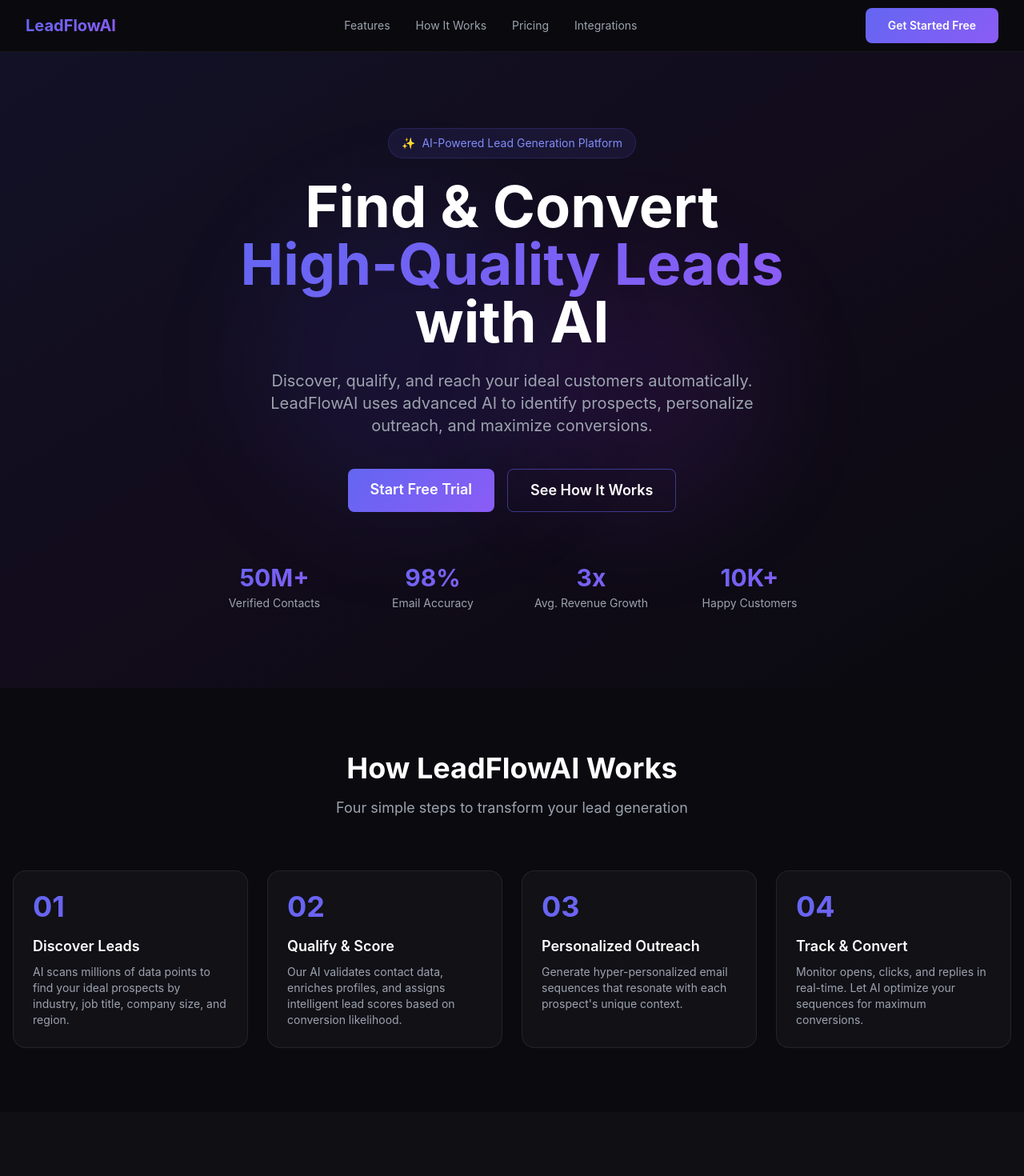
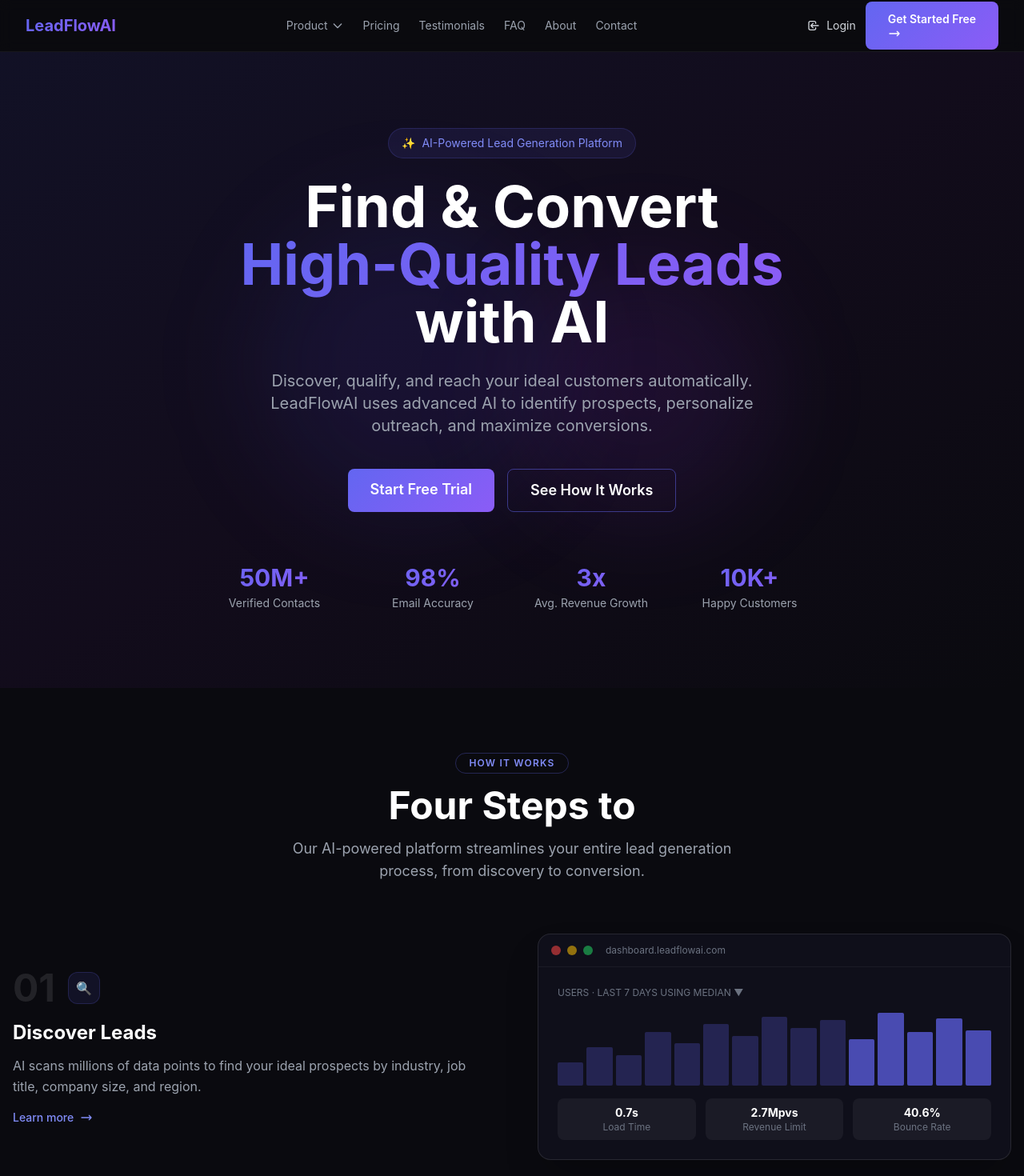
Before and after one commit to Rintu-chowdory/leadflowai, a React (Vite) app: page / in a window 1280 px wide. Shown: the top 1470 px of the page at 80% size. Built offline with nearby package versions, Linux system fonts and the light colour scheme.

Commit message:
feat: update navbar to match template + mobile-responsive How It Works section

```diff
--- a/src/components/Navbar.jsx
+++ b/src/components/Navbar.jsx
@@ -3,31 +3,80 @@
 
 export default function Navbar() {
   const [open, setOpen] = useState(false)
+  const [productOpen, setProductOpen] = useState(false)
+
   return (
     <nav className="fixed top-0 w-full z-50 bg-[#0a0a0f]/90 backdrop-blur border-b border-white/5">
       <div className="max-w-7xl mx-auto px-4 sm:px-6 lg:px-8">
         <div className="flex items-center justify-between h-16">
-          <Link to="/" className="text-xl font-bold gradient-text">LeadFlowAI</Link>
-          <div className="hidden md:flex items-center space-x-8">
-            <a href="#features" className="text-gray-400 hover:text-white transition-colors text-sm">Features</a>
-            <a href="#how-it-works" className="text-gray-400 hover:text-white transition-colors text-sm">How It Works</a>
+          {/* Logo */}
+          <Link to="/" className="text-xl font-bold gradient-text flex-shrink-0">LeadFlowAI</Link>
+
+          {/* Desktop Nav */}
+          <div className="hidden md:flex items-center space-x-6">
+            {/* Product dropdown */}
+            <div className="relative" onMouseEnter={() => setProductOpen(true)} onMouseLeave={() => setProductOpen(false)}>
+              <button className="flex items-center gap-1 text-gray-400 hover:text-white transition-colors text-sm">
+                Product
+                <svg className="w-4 h-4" fill="none" stroke="currentColor" viewBox="0 0 24 24">
+                  <path strokeLinecap="round" strokeLinejoin="round" strokeWidth={2} d="M19 9l-7 7-7-7" />
+                </svg>
+              </button>
+              {productOpen && (
+                <div className="absolute top-full left-0 mt-2 w-48 bg-[#0f0f1a] border border-white/10 rounded-lg shadow-xl py-2">
+                  <Link to="/ai-lead-finder" className="block px-4 py-2 text-sm text-gray-300 hover:text-white hover:bg-white/5">AI Lead Finder</Link>
+                  <Link to="/crm-integrations" className="block px-4 py-2 text-sm text-gray-300 hover:text-white hover:bg-white/5">CRM Integrations</Link>
+                </div>
+              )}
+            </div>
             <Link to="/pricing" className="text-gray-400 hover:text-white transition-colors text-sm">Pricing</Link>
-            <Link to="/crm-integrations" className="text-gray-400 hover:text-white transition-colors text-sm">Integrations</Link>
+            <a href="#testimonials" className="text-gray-400 hover:text-white transition-colors text-sm">Testimonials</a>
+            <a href="#faq" className="text-gray-400 hover:text-white transition-colors text-sm">FAQ</a>
+            <a href="#features" className="text-gray-400 hover:text-white transition-colors text-sm">About</a>
+            <a href="#contact" className="text-gray-400 hover:text-white transition-colors text-sm">Contact</a>
           </div>
-          <Link to="/get-started" className="btn-primary text-sm hidden md:block">Get Started Free</Link>
-          <button className="md:hidden text-white" onClick={() => setOpen(!open)}>
+
+          {/* Desktop Right */}
+          <div className="hidden md:flex items-center gap-3">
+            <Link to="/get-started" className="flex items-center gap-2 text-gray-300 hover:text-white transition-colors text-sm">
+              <svg className="w-4 h-4" fill="none" stroke="currentColor" viewBox="0 0 24 24">
+                <path strokeLinecap="round" strokeLinejoin="round" strokeWidth={2} d="M11 16l-4-4m0 0l4-4m-4 4h14m-5 4v1a3 3 0 01-3 3H6a3 3 0 01-3-3V7a3 3 0 013-3h7a3 3 0 013 3v1" />
+              </svg>
+              Login
+            </Link>
+            <Link to="/get-started" className="btn-primary text-sm flex items-center gap-2">
+              Get Started Free
+              <svg className="w-4 h-4" fill="none" stroke="currentColor" viewBox="0 0 24 24">
+                <path strokeLinecap="round" strokeLinejoin="round" strokeWidth={2} d="M17 8l4 4m0 0l-4 4m4-4H3" />
+              </svg>
+            </Link>
+          </div>
+
+          {/* Mobile hamburger */}
+          <button className="md:hidden text-white p-2" onClick={() => setOpen(!open)}>
             <svg className="w-6 h-6" fill="none" stroke="currentColor" viewBox="0 0 24 24">
               <path strokeLinecap="round" strokeLinejoin="round" strokeWidth={2} d={open ? "M6 18L18 6M6 6l12 12" : "M4 6h16M4 12h16M4 18h16"} />
             </svg>
           </button>
         </div>
+
+        {/* Mobile Menu */}
         {open && (
-          <div className="md:hidden py-4 space-y-3 border-t border-white/5">
-            <a href="#features" className="block text-gray-400 hover:text-white py-2">Features</a>
-            <a href="#how-it-works" className="block text-gray-400 hover:text-white py-2">How It Works</a>
-            <Link to="/pricing" className="block text-gray-400 hover:text-white py-2">Pricing</Link>
-            <Link to="/crm-integrations" className="block text-gray-400 hover:text-white py-2">Integrations</Link>
-            <Link to="/get-started" className="btn-primary block text-center">Get Started Free</Link>
+          <div className="md:hidden py-4 space-y-1 border-t border-white/5">
+            <div className="py-2">
+              <div className="text-xs text-gray-500 uppercase tracking-wider px-2 mb-1">Product</div>
+              <Link to="/ai-lead-finder" onClick={() => setOpen(false)} className="block text-gray-300 hover:text-white py-2 px-2 rounded hover:bg-white/5">AI Lead Finder</Link>
+              <Link to="/crm-integrations" onClick={() => setOpen(false)} className="block text-gray-300 hover:text-white py-2 px-2 rounded hover:bg-white/5">CRM Integrations</Link>
+            </div>
+            <Link to="/pricing" onClick={() => setOpen(false)} className="block text-gray-300 hover:text-white py-2 px-2 rounded hover:bg-white/5">Pricing</Link>
+            <a href="#testimonials" onClick={() => setOpen(false)} className="block text-gray-300 hover:text-white py-2 px-2 rounded hover:bg-white/5">Testimonials</a>
+            <a href="#faq" onClick={() => setOpen(false)} className="block text-gray-300 hover:text-white py-2 px-2 rounded hover:bg-white/5">FAQ</a>
+            <a href="#features" onClick={() => setOpen(false)} className="block text-gray-300 hover:text-white py-2 px-2 rounded hover:bg-white/5">About</a>
+            <a href="#contact" onClick={() => setOpen(false)} className="block text-gray-300 hover:text-white py-2 px-2 rounded hover:bg-white/5">Contact</a>
+            <div className="pt-3 space-y-2">
+              <Link to="/get-started" onClick={() => setOpen(false)} className="block text-center text-gray-300 border border-white/20 rounded-lg py-2 hover:border-white/40">Login</Link>
+              <Link to="/get-started" onClick={() => setOpen(false)} className="btn-primary block text-center">Get Started Free →</Link>
+            </div>
           </div>
         )}
       </div>
--- a/src/pages/Home.jsx
+++ b/src/pages/Home.jsx
@@ -83,15 +83,58 @@
       <section id="how-it-works" className="py-20 px-4">
         <div className="max-w-7xl mx-auto">
           <div className="text-center mb-16">
-            <h2 className="text-4xl font-bold mb-4">How LeadFlowAI Works</h2>
-            <p className="text-gray-400 text-lg">Four simple steps to transform your lead generation</p>
+            <div className="inline-block text-xs font-semibold text-indigo-400 uppercase tracking-widest border border-indigo-500/30 rounded-full px-4 py-1 mb-4">HOW IT WORKS</div>
+            <h2 className="text-4xl md:text-5xl font-bold mb-4">Four Steps to</h2>
+            <p className="text-gray-400 text-lg max-w-xl mx-auto">Our AI-powered platform streamlines your entire lead generation process, from discovery to conversion.</p>
           </div>
-          <div className="grid grid-cols-1 md:grid-cols-2 lg:grid-cols-4 gap-6">
-            {steps.map((step) => (
-              <div key={step.num} className="card">
-                <div className="text-4xl font-bold gradient-text mb-4">{step.num}</div>
-                <h3 className="text-lg font-semibold mb-2">{step.title}</h3>
-                <p className="text-gray-400 text-sm">{step.desc}</p>
+          <div className="space-y-16">
+            {steps.map((step, i) => (
+              <div key={step.num} className={`flex flex-col ${i % 2 === 0 ? 'md:flex-row' : 'md:flex-row-reverse'} items-center gap-8 md:gap-16`}>
+                {/* Text side */}
+                <div className="flex-1 w-full">
+                  <div className="flex items-center gap-4 mb-4">
+                    <span className="text-5xl font-bold text-white/10">{step.num}</span>
+                    <div className="w-10 h-10 rounded-xl bg-indigo-500/10 border border-indigo-500/20 flex items-center justify-center text-indigo-400">
+                      {['🔍','⭐','✉️','📊'][i]}
+                    </div>
+                  </div>
+                  <h3 className="text-2xl font-bold mb-3">{step.title}</h3>
+                  <p className="text-gray-400 leading-relaxed mb-4">{step.desc}</p>
+                  <button className="text-indigo-400 hover:text-indigo-300 text-sm font-medium flex items-center gap-2 transition-colors">
+                    Learn more
+                    <svg className="w-4 h-4" fill="none" stroke="currentColor" viewBox="0 0 24 24">
+                      <path strokeLinecap="round" strokeLinejoin="round" strokeWidth={2} d="M17 8l4 4m0 0l-4 4m4-4H3" />
+                    </svg>
+                  </button>
+                </div>
+                {/* Image/Chart side */}
+                <div className="flex-1 w-full">
+                  <div className="rounded-2xl border border-white/10 bg-[#0f0f1a] overflow-hidden shadow-2xl">
+                    <div className="flex items-center gap-2 px-4 py-3 border-b border-white/5">
+                      <div className="w-3 h-3 rounded-full bg-red-500/60" />
+                      <div className="w-3 h-3 rounded-full bg-yellow-500/60" />
+                      <div className="w-3 h-3 rounded-full bg-green-500/60" />
+                      <span className="ml-2 text-xs text-gray-500">dashboard.leadflowai.com</span>
+                    </div>
+                    <div className="p-6">
+                      <div className="text-xs text-gray-500 mb-3">USERS · LAST 7 DAYS USING MEDIAN ▼</div>
+                      {/* Mock chart */}
+                      <div className="flex items-end gap-1 h-24 mb-4">
+                        {[30,50,40,70,55,80,65,90,75,85,60,95,70,88,72].map((h, idx) => (
+                          <div key={idx} className="flex-1 rounded-sm" style={{ height: `${h}%`, background: idx > 9 ? 'rgba(99,102,241,0.7)' : 'rgba(99,102,241,0.25)' }} />
+                        ))}
+                      </div>
+                      <div className="grid grid-cols-3 gap-3">
+                        {[['0.7s','Load Time'],['2.7Mpvs','Revenue Limit'],['40.6%','Bounce Rate']].map(([val,label]) => (
+                          <div key={label} className="bg-white/5 rounded-lg p-2 text-center">
+                            <div className="text-sm font-bold text-white">{val}</div>
+                            <div className="text-xs text-gray-500">{label}</div>
+                          </div>
+                        ))}
+                      </div>
+                    </div>
+                  </div>
+                </div>
               </div>
             ))}
           </div>
```
